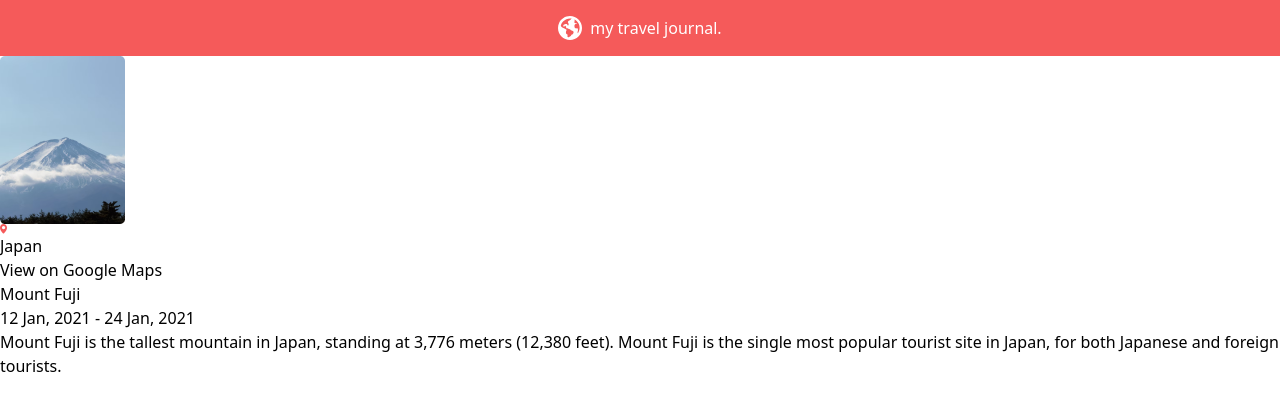
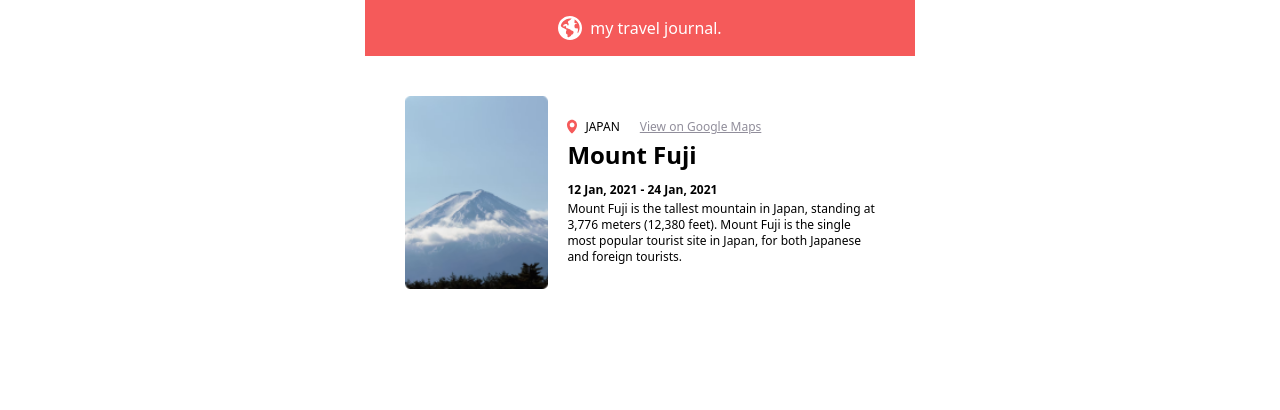
Before and after one commit to InshutiSouvede/travel_agency, a React (Vite) app: page / in a window 1280 px wide. Shown: the top 410 px of the page. Built offline with nearby package versions, Linux system fonts and the light colour scheme.

Commit message:
Add style to the content of one card

```diff
--- a/src/App.jsx
+++ b/src/App.jsx
@@ -4,11 +4,11 @@ import Nav from './components/Nav'
 function App() {
 
   return (
-    <>
+    <div className='w-[550px] m-auto'>
       <Nav />
       <Card />
 
-    </>
+    </div>
   )
 }
 
--- a/src/components/Card.jsx
+++ b/src/components/Card.jsx
@@ -1,19 +1,22 @@
 import fuji from '../assets/images/fuji.png'
 import map from '../assets/icons/map.svg'
-export default function Nav(){
+export default function Nav() {
     return (
-        <section>
-            <div className="card--img">
-                <img src={fuji} alt="fuji" />
+        <section className='p-10 flex gap-[19px] '>
+            <div className="card--img w-[470px] ">
+                <img src={fuji} className='w-full' alt="fuji" />
             </div>
-            <div className="card--stats">
-            <img src={map} alt="map" />
-            <h2>Japan</h2>
-            <a href="#">View on Google Maps</a>
+            <div className='text-xs flex flex-col justify-evenly py-5'>
+                <div className="card-- flex gap-5 ">
+                    <div className='flex gap-2'><img src={map} alt="map" />
+                        <span className='uppercase'>Japan</span></div>
+                    <a className='underline text-[#918E9B]' href="#">View on Google Maps</a>
+                </div>
+                <h1 className="card--title h-10 font-bold text-2xl">Mount Fuji</h1>
+                <h3 className="card--subtitle font-bold">12 Jan, 2021 - 24 Jan, 2021</h3>
+                <p className="card--description">Mount Fuji is the tallest mountain in Japan, standing at 3,776 meters (12,380 feet). Mount Fuji is the single most popular tourist site in Japan, for both Japanese and foreign tourists.</p>
             </div>
-            <h1 className="card--title">Mount Fuji</h1>
-            <h3 className="card--subtitle">12 Jan, 2021 - 24 Jan, 2021</h3>
-            <p className="card--description">Mount Fuji is the tallest mountain in Japan, standing at 3,776 meters (12,380 feet). Mount Fuji is the single most popular tourist site in Japan, for both Japanese and foreign tourists.</p>
+
         </section>
     )
 }
```
Also changed, not shown: src/assets/icons/map.svg.
